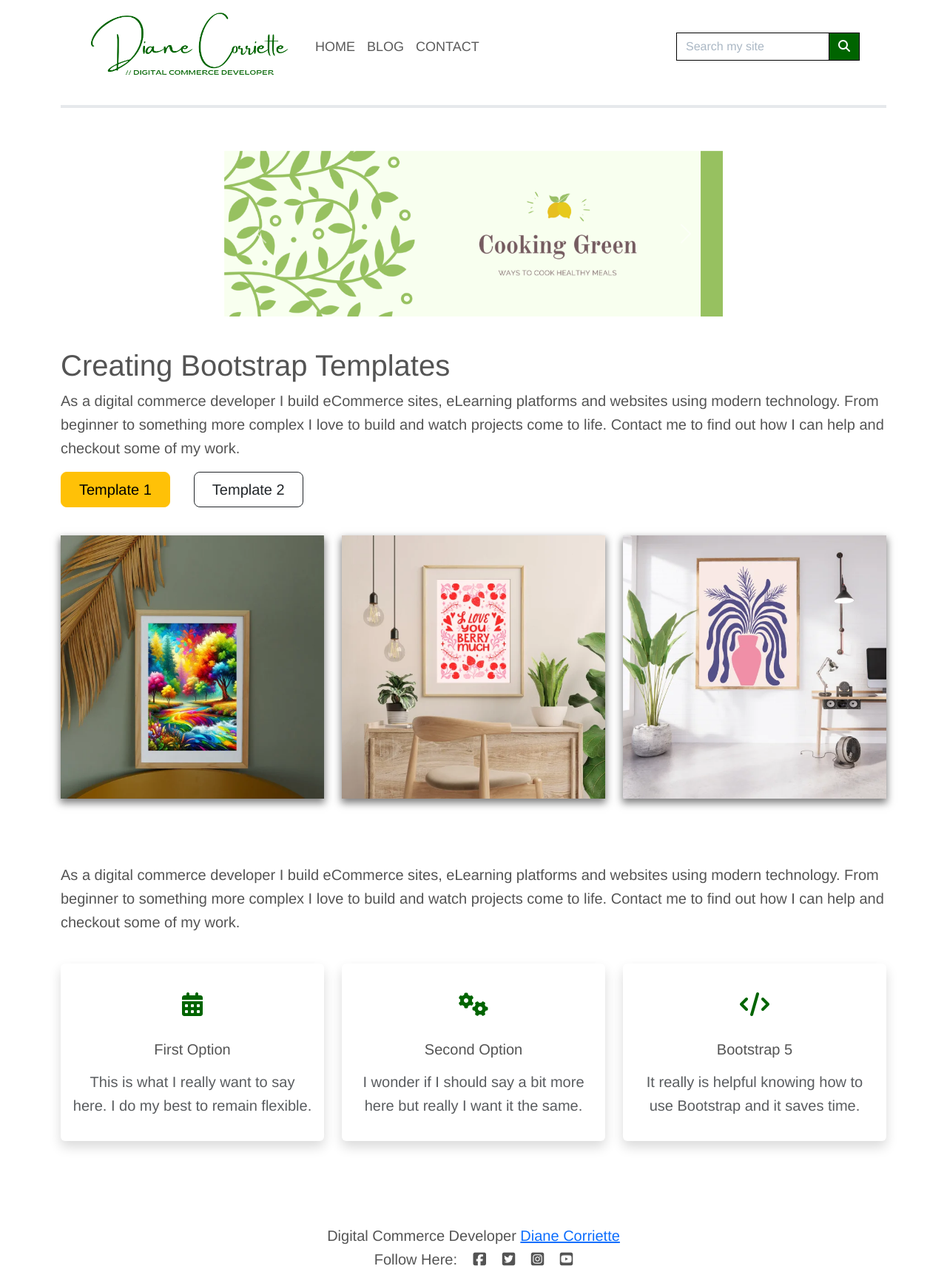
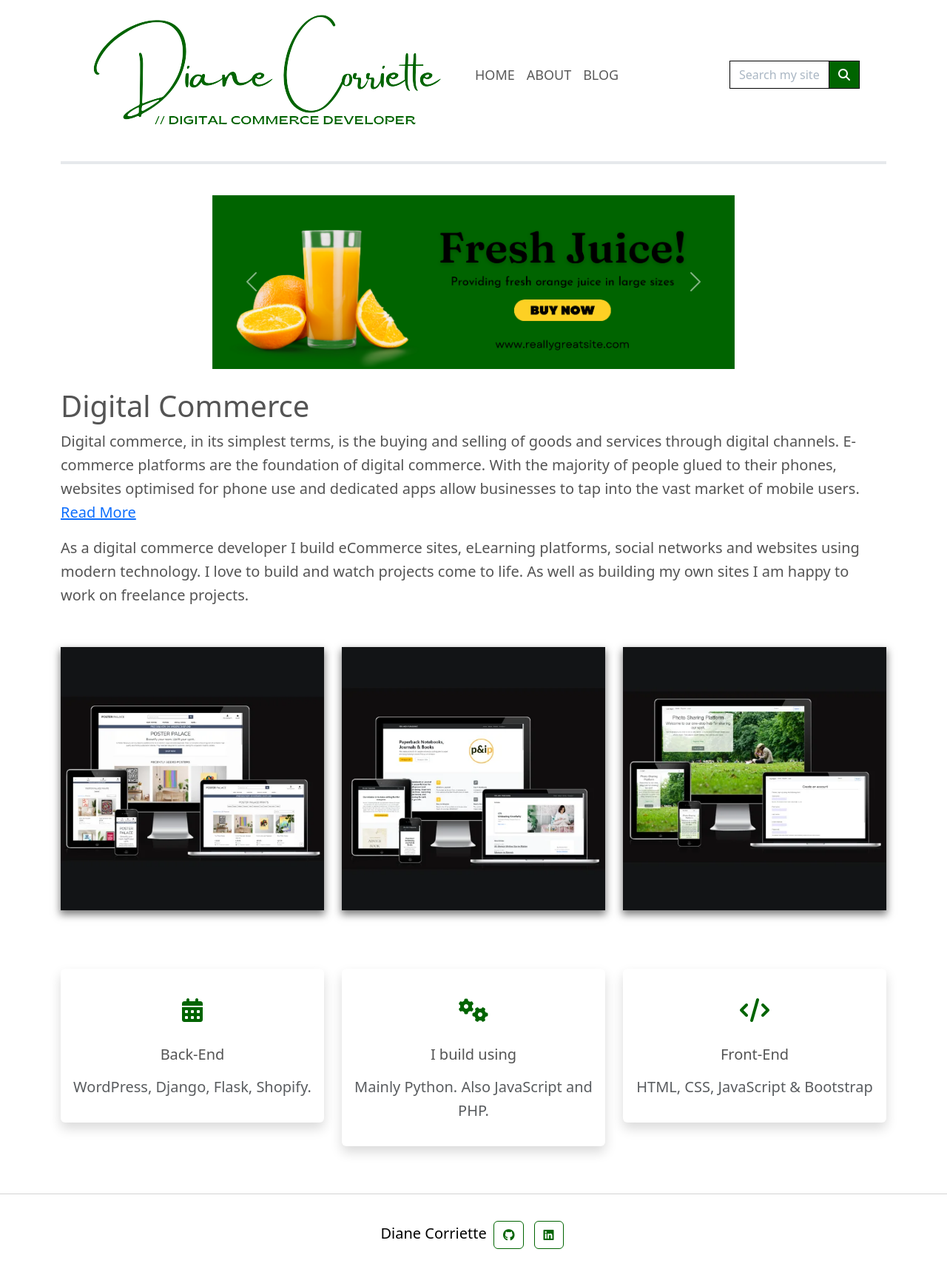
Before and after one commit to todiane/blog-fsf, a Django app: page / in a window 1280 px wide. Shown: the whole page at 74% size. After the commit the page ends 1689 px from the top, so only its background shows below. Run offline with Django 4.2, Linux system fonts and the light colour scheme; some libraries are stand-ins or nearby versions.

Commit message:
front page complete. toggle not working

```diff
--- a/home/templates/home/index.html
+++ b/home/templates/home/index.html
@@ -12,31 +12,31 @@
 {% block content %}
 
 {% include "home/slider.html" %}
+
+<!--====== INTRO DIGITAL COMMERCE STARTS ======-->
+
 <div class="container">
-    <div class="content">
-        <h1>Creating Bootstrap Templates</h1>
-        <p>As a digital commerce developer I build eCommerce sites, eLearning platforms and websites using modern technology.
-            From beginner to something more complex I love to build and watch projects come to life. Contact me to find out
-            how I can help and checkout some of my work.</p>
-        <div class="d-grid gap-3 d-sm-flex justify-content-sm-center justify-content-xl-start">
-            <a class="btn btn-warning btn-lg px-4 me-sm-3" href="#" target="_blank" rel="nofollow"><i class="bi bi-hand-index"></i>  Template 1</a>
-            <a class="btn btn-outline-dark btn-lg px-4" href="#" target="_blank" rel="nofollow"><i class="bi bi-hand-index"></i>  Template 2</a>
+    <div class="content MB-5">
+        <h1>Digital Commerce</h1>
+        <p>Digital commerce, in its simplest terms, is the buying and selling of goods and services through digital channels.
+            E-commerce platforms are the foundation of digital commerce. With the majority of people glued to their phones,
+            websites optimised for phone use and dedicated apps
+            allow businesses to tap into the vast market of mobile users. <a href="#"><i class="bi bi-hand-index"></i>Read More</a></p>
         </div>
     </div>
 </div>
-{% include "home/project-boxes.html" %}
+<!--====== INTRO DIGITAL COMMERCE ENDS ======-->
+
 <!--====== INTRO PART START ======-->
-<div class="container mt-5">
+<div class="container mt-3">
     <div class="content">
-        <p>As a digital commerce developer I build eCommerce sites, eLearning platforms and websites using modern technology.
-            From beginner to something more complex I love to build and watch projects come to life. Contact me to find out
-            how I can help and checkout some of my work.</p>
+        <p>As a digital commerce developer I build eCommerce sites, eLearning platforms, social networks and websites using modern technology.
+            I love to build and watch projects come to life. As well as building my own sites I am happy to work on freelance projects.</p>
     </div>
 </div>
 <!--====== INTRO PART ENDS ======-->
 
+{% include "home/project-boxes.html" %}
 {% include "home/options.html" %}
 
-
-
 {%endblock%}
--- a/home/templates/home/options.html
+++ b/home/templates/home/options.html
@@ -1,35 +1,35 @@
 <!--====== 3 OPTION BOXES START ======-->
-<div class="container-lg py-4">
+<div class="container-lg py-4 mt-3">
     <div class="row justify-content-center">
     <div class="col-lg-8">
     </div>
     </div>
     <div class="row text-center">
     <div class="col-md-6 col-lg-4 mb-4">
-        <div class="shadow p-3 mb-5 bg-body rounded bg-white">
+        <div class="shadow p-3 bg-body rounded bg-white">
         <div class="icon my-3 text-info fs-2">
             <i class="fa-solid fa-calendar-days" style="color: #006400;"></i>
         </div>
-        <h3 class='fs-5 py-2'>First Option</h3>
-        <p class='text-muted'>This is what I really want to say here. I do my best to remain flexible.</p>
+        <h3 class='fs-5 py-2'>Back-End</h3>
+        <p class='text-muted'>WordPress, Django, Flask, Shopify.</p>
         </div>
     </div>
     <div class="col-md-6 col-lg-4 mb-4">
-        <div class="shadow p-3 mb-5 bg-body rounded bg-white">
+        <div class="shadow p-3 bg-body rounded bg-white">
         <div class="icon my-3 text-info fs-2">
             <i class="fa-solid fa-gears" style="color: #006400;"></i>
         </div>
-        <h3 class='fs-5 py-2'>Second Option</h3>
-        <p class='text-muted'>I wonder if I should say a bit more here but really I want it the same.</p>
+        <h3 class='fs-5 py-2'>I build using</h3>
+        <p class='text-muted'>Mainly Python. Also JavaScript and PHP.</p>
         </div>
     </div>
     <div class="col-md-6 col-lg-4 mb-4">
-        <div class="shadow p-3 mb-5 bg-body rounded rounded bg-white">
+        <div class="shadow p-3 bg-body rounded rounded bg-white">
         <div class="icon my-3 text-info fs-2">
             <i class="fa-solid fa-code" style="color: #006400;"></i>
         </div>
-        <h3 class='fs-5 py-2'>Bootstrap 5</h3>
-        <p class='text-muted'>It really is helpful knowing how to use Bootstrap and it saves time.</p>
+        <h3 class='fs-5 py-2'>Front-End</h3>
+        <p class='text-muted'>HTML, CSS, JavaScript & Bootstrap</p>
         </div>
     </div>
     </div>
--- a/home/templates/home/project-boxes.html
+++ b/home/templates/home/project-boxes.html
@@ -4,29 +4,29 @@
     <div class="container">
         <div class="row">
             <div class="col-lg-4 col-sm-12">
-                <div class="gallery-item" data-bs-target="#popup1" data-bs-toggle="modal">
-                    <img alt="Image 1" src="static/images/bright500.webp" class="img-fluid" alt="portfolio image" />
+                <div class="gallery-item" data-bs-target="#popup2" data-bs-toggle="modal">
+                    <img alt="Image 1" src="static/images/posterpalace500.webp" class="img-fluid" alt="portfolio image" />
                     <div class="overlay">
-                        <h3>Synced Video</h3>
-                        <p>Syncing text and video</p><a class="btn btn-warning" href="https://github.com/todiane/sync-video" target="_blank">Watch It</a>
-                    </div>
-                </div>
-            </div>
-            <div class="col-lg-4 col-sm-12">
-                <div class="gallery-item" data-bs-target="#popup2" data-bs-toggle="modal">
-                    <img alt="Image 1" src="static/images/love500.webp" class="img-fluid" alt="portfolio image" />
-                    <div class="overlay">
-                        <h3>Hackathon</h3>
-                        <p>I took part in a Hackathon</p><a class="btn btn-secondary" href="https://github.com/Ant2210/aqua-la-vista" target="_blank" >Learn More</a>
+                        <h3>eCommerce</h3>
+                        <h3>Poster Palace Store</h3><a class="btn btn-outline-black" href="http://posterpalace-a7414f135cf3.herokuapp.com/" target="_blank" >Visit Here</a>
                     </div>
                 </div>
             </div>
             <div class="col-lg-4 col-sm-12">
                 <div class="gallery-item" data-bs-target="#popup3" data-bs-toggle="modal">
-                    <img alt="Image 1" src="static/images/purple500.webp" class="img-fluid" alt="portfolio image" />
+                    <img alt="Image 1" src="static/images/penandi500.webp" class="img-fluid" alt="portfolio image" />
                     <div class="overlay">
-                        <h3>My Blog</h3>
-                        <p>Sometimes I write</p><a class="btn btn-warning" href="https://dianecorriette.com">Learn More</a>
+                        <h3>Pen And I</h3>
+                        <h3>Website & shop links</h3><a class="btn btn-outline-black" href="https://penandi-c4b324047655.herokuapp.com/" target="_blank">Visit Here</a>
+                    </div>
+                </div>
+            </div>
+            <div class="col-lg-4 col-sm-12">
+                <div class="gallery-item" data-bs-target="#popup1" data-bs-toggle="modal">
+                    <img alt="Image 1" src="static/images/ourspot500.webp" class="img-fluid" alt="portfolio image" />
+                    <div class="overlay">
+                        <h3>Our Spot</h3>
+                        <h3>Social Media Network</h3><a class="btn btn-outline-black" href="http://ourspot-d2a3c52401dc.herokuapp.com/" target="_blank">Visit Here</a>
                     </div>
                 </div>
             </div>
--- a/home/templates/home/slider.html
+++ b/home/templates/home/slider.html
@@ -2,18 +2,18 @@
 <div class="slider">
     <div class="row gx-5 align-items-center justify-content-center">
         <div class="content">
-            <div class="row justify-content-center mx-3 my-3">
+            <div class="row justify-content-center">
                 <div class="col-12 col-lg-7">
                     <div id="carouselExampleIndicators" class="carousel slide" data-ride="carousel">
                         <div class="carousel-inner">
                         <div class="carousel-item active">
-                            <img class="d-block w-100" src="static/images/1.png" alt="First slide">
+                            <img class="d-block w-100" src="static/images/2.png" alt="First slide">
                         </div>
                         <div class="carousel-item">
-                            <img class="d-block w-100" src="static/images/2.png" alt="Second slide">
+                            <img class="d-block w-100" src="static/images/4.png" alt="Second slide">
                         </div>
                         <div class="carousel-item">
-                            <img class="d-block w-100" src="static/images/3.png" alt="Third slide">
+                            <img class="d-block w-100" src="static/images/6.png" alt="Third slide">
                         </div>
                         </div>
                         <a class="carousel-control-prev" href="#carouselExampleIndicators" role="button" data-slide="prev">
--- a/static/css/style.css
+++ b/static/css/style.css
@@ -1,21 +1,13 @@
+/*.......................................... General Styles */
+
 html {
   scroll-behavior: smooth;
 }
 
 body {
   color: #545454;
-  font-family: 'Helvetica';
   background-color: #fff;
 
-}
-
-h1,
-h2,
-h3,
-h4,
-h5,
-h6 {
-    font-family: 'Helvetica', sans-serif;
 }
 
 p {
@@ -25,9 +17,23 @@ p {
 
 }
 
+/*.......................................... Image & Text Logo */
+
 .logo-img {
   max-height: 100px;
 }
+
+.logo-font {
+    text-transform: uppercase;
+    font-size: 18px;
+}
+
+.main-logo-link {
+    width: fit-content;
+}
+
+
+/*.......................................... Navigation bar */
 
 .nav-link-custom:hover,
 .nav-link-custom.active {
@@ -35,13 +41,17 @@ p {
     color: white;
 }
 
+
+/*.......................................... Top slider */
+
 .slider {
     padding: 2%;
+
 }
 
 
 
-/*.......................................... Gallery on Template Two - Styles */
+/*.......................................... Homepage portfolio */
 
 .gallery-images {
 	padding: 3%;
@@ -89,13 +99,16 @@ p {
 	font-size: 16px;
 }
 .modal {
-	background: rgba(0, 100, 0, 0.8);
+	background: rgba(0, 100, 0, 0.3);
 }
 @media (max-width: 991px) {
 	.gallery-item {
 		margin-bottom: 30px;
 	}
 }
+
+
+/*.......................................... Button Styles */
 
 .btn-black {
   background: #006400;
@@ -122,59 +135,16 @@ p {
   color: white;
 }
 
-.text-black {
-  color: #545454 !important;
-}
-
-.border-black {
-  border: 1px solid black !important;
-}
-
-.bg-black {
-  background: #000 !important;
-}
-
-.btt-button {
-  height: 42px;
-  width: 42px;
-  position: fixed;
-  bottom: 10px;
-  right: 10px;
-}
-
-
-.btt-link,
-.update-link,
-.remove-item {
-    cursor: pointer;
-}
+/*.......................................... Search bar Styles */
 
 input[name='q']::placeholder {
     color: #aab7c4;
 }
 
-/*===========================
-General styles and blog
-===========================*/
-
-
-
-.logo-font {
-    text-transform: uppercase;
-    font-size: 18px;
-}
-
-.main-logo-link {
-    width: fit-content;
-}
-
+/*.......................................... Styles for BLOG page */
 
 .red-o {
-    color: #E84610;
-}
-
-.thin {
-    font-weight: 300;
+    color: #006400;
 }
 
 .light-bg {
@@ -203,7 +173,7 @@ General styles and blog
     bottom: 5%;
     min-width: 30%;
     left: -2px;
-    background-color: #23BBBB;
+    background-color: #006400;
 }
 
 .author {
@@ -222,7 +192,7 @@ General styles and blog
 }
 
 .masthead-text {
-    background-color: #445261;
+    background-color: #006400;
     color: white;
     position: relative;
 }
@@ -239,7 +209,7 @@ General styles and blog
     right: 90%;
     height: 100%;
     width: 150%;
-    background: #445261;
+    background: #006400;
     -webkit-transform: skew(15deg);
     -moz-transform: skew(15deg);
     transform: skew(15deg);
@@ -248,12 +218,12 @@ General styles and blog
 
 .post-link {
     text-decoration: none;
-    color: #445261;
+    color: #006400;
 }
 
 .post-link:hover,
 .page-link {
-    color: #E84610;
+    color: #000;
 }
 
 .post-title {
@@ -267,7 +237,7 @@ General styles and blog
 }
 
 .btn-signup {
-    background-color: #23BBBB;
+    background-color: #006400;
     color: #fff;
 }
 
--- a/templates/base.html
+++ b/templates/base.html
@@ -58,7 +58,7 @@ href="{% static 'images/favicon-16x16.png' %}">
         <!-- Navigation -->
         <nav class="navbar navbar-expand-lg navbar-light bg-white">
                 <a class="navbar-brand" href="{% url 'home' %}">
-                    <img src="{% static 'images/diane-corriette-digital-commerce-developer.png' %}" alt="Image of Diane Corriette logo" class="logo-img">
+                    <img src="{% static 'images/diane-corriette-digital-commerce-developer.png' %}" alt="Image of Diane Corriette logo" class="img-fluid">
                 </a>
                 <button class="navbar-toggler" type="button" data-bs-toggle="collapse" data-bs-target="#navbarText"
                     aria-controls="navbarText" aria-expanded="false" aria-label="Toggle navigation">
@@ -70,11 +70,14 @@ href="{% static 'images/favicon-16x16.png' %}">
                             <a class="nav-link nav-link-custom" aria-current="page" href="{% url 'home' %}">Home</a>
                         </li>
                         <li class="nav-item">
+                            <a class="nav-link nav-link-custom" href="#">About</a>
+                        </li>
+                        <li class="nav-item">
                             <a class="nav-link nav-link-custom" href="{% url 'blog' %}">Blog</a>
                         </li>
-                        <li class="nav-item">
+                        <!-- <li class="nav-item">
                             <a class="nav-link nav-link-custom" href="#">Contact</a>
-                        </li>
+                        </li> -->
                     </ul>
                     <div class="col-12 col-lg-4 my-auto py-1 py-lg-0">
                         <form method="GET" action="#">
@@ -106,12 +109,15 @@ href="{% static 'images/favicon-16x16.png' %}">
 
 
     <!-- Footer -->
-    <footer class="footer mt-auto py-3 light-bg">
-        <p class="m-0 text-center text-black">Digital Commerce Developer <a href= "https://github.com/todiane" target="_blank">Diane Corriette</a></p>
-        <p class="m-0 text-center text-black">Follow Here: <i class="fab fa-facebook-square ms-3"></i>
-            <i class="fab fa-twitter-square ms-3"></i>
-            <i class="fab fa-instagram-square ms-3"></i>
-            <i class="fab fa-youtube-square ms-3"></i>
+    <hr>
+    <footer class="footer mt-auto mt-5 py-3 light-bg">
+        <p class="m-0 text-center text-black">Diane Corriette
+            <a href="https://www.github.com/todiane" target="_blank" rel="noopener noreferrer nofollow"
+            class="btn btn-outline-black btn-floating m-1 text-white" role="button" aria-label="Github link">
+            <i class="fab fa-github"></i></a>
+            <a href="https://www.linkedin.com/in/todianedev" target="_blank" rel="noopener noreferrer nofollow"
+            class="btn btn-outline-black btn-floating m-1 text-white" role="button" aria-label="Linkedin link">
+            <i class="fab fa-linkedin"></i></a>
         </p>
     </footer>
 
--- a/templates/blog.html
+++ b/templates/blog.html
@@ -1,6 +1,6 @@
 {% extends "base.html" %} {% block content %}
 
-<div class="container-fluid">
+<div class="container">
   <div class="row">
     <!-- Blog Entries Column -->
     <div class="col-12 mt-3 left">
```
Also changed, not shown: static/images/1.png, static/images/2.png, static/images/3.png, static/images/4.png (added), static/images/5.png (added), static/images/6.png (added), static/images/bright500.webp (deleted), static/images/love500.webp (deleted), static/images/ourspot500.webp (added), static/images/penandi500.webp (added), static/images/posterpalace500.webp (added), static/images/purple500.webp (deleted).
